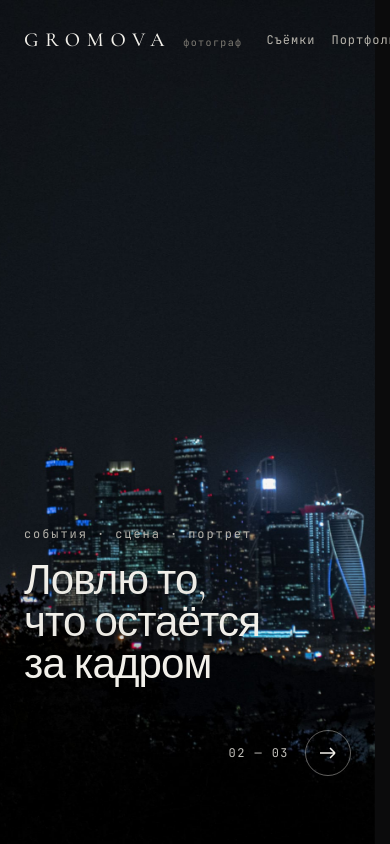
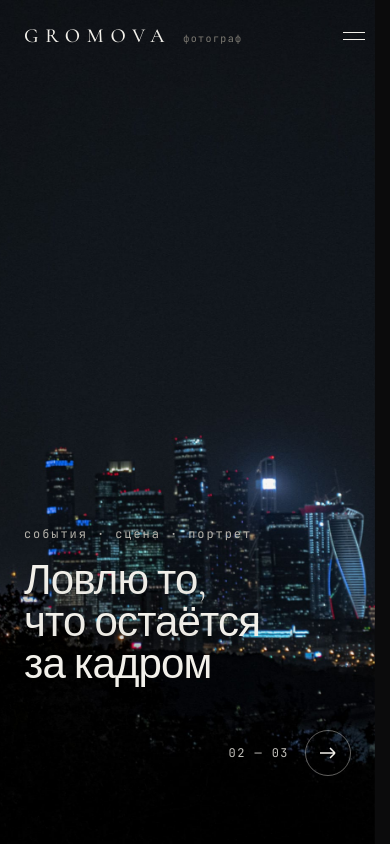
Before and after one commit to Danon29/GromovaProject, a Next.js app: page / in a window 390 px wide. Shown: the top 844 px of the page. Built offline with nearby package versions, Linux system fonts and the light colour scheme; no server answers.

Commit message:
mobile nav

```diff
--- a/src/app/globals.css
+++ b/src/app/globals.css
@@ -36,6 +36,12 @@ body {
   &:has(dialog[open]) {
     overflow: hidden;
   }
+
+  @media (max-width: 879px) {
+    &:has(nav[data-open="true"]) {
+      overflow: hidden;
+    }
+  }
 }
 
 
--- a/src/components/ContactForm/ContactForm.tsx
+++ b/src/components/ContactForm/ContactForm.tsx
@@ -44,7 +44,6 @@ export default function ContactForm() {
       </div>
       <input type="hidden" name="startedAt" ref={startedAtRef} />
       <SubmitButton />
-      resen
     </form>
   )
 }
--- a/src/components/Hero/Hero.module.css
+++ b/src/components/Hero/Hero.module.css
@@ -1,5 +1,5 @@
 .hero {
-    height: 100vh;
+    height: 100svh;
     position: relative;
     min-height: 640px;
     overflow: hidden;
--- a/src/components/Nav/Nav.module.css
+++ b/src/components/Nav/Nav.module.css
@@ -1,10 +1,6 @@
-
-@media (max-width: 880px) {
-    .wrapper { flex-wrap: wrap; }
-}
-
-
 .left {
+    position: relative;
+    z-index: 1;
     color: var(--color-text);
     text-decoration: none;
 
@@ -48,3 +44,47 @@
         color: var(--color-text)
     }
 }
+
+
+@media (max-width: 879px) {
+    .right {
+        position: fixed;
+        top: 0;
+        left: 0;
+        width: 100%;
+        height: 100dvh;
+        padding: calc(var(--nav-height) + 24px) var(--space-page-x) var(--space-page-y);
+        flex-direction: column;
+        align-items: flex-start;
+        justify-content: center;
+        gap: 8px;
+        background: rgba(11, 11, 12, 0.96);
+        -webkit-backdrop-filter: saturate(140%) blur(16px);
+        backdrop-filter: saturate(140%) blur(16px);
+
+        display: none;
+        opacity: 0;
+        transition:
+                opacity .3s ease,
+                display .3s allow-discrete;
+    }
+
+    nav[data-open="true"] .right {
+        display: flex;
+        opacity: 1;
+
+        @starting-style {
+            opacity: 0;
+        }
+    }
+
+    .link {
+        display: block;
+        padding: 12px 0; /* тап-зона ≥ 44px */
+        font-family: var(--font-display);
+        font-size: clamp(32px, 9vw, 44px);
+        font-weight: 300;
+        letter-spacing: -.01em;
+        color: var(--color-text);
+    }
+}
--- a/src/components/Nav/Nav.tsx
+++ b/src/components/Nav/Nav.tsx
@@ -9,7 +9,7 @@ export function Nav() {
         <span className={styles.logo}>GROMOVA</span>
         <span className={styles.photographer}>фотограф</span>
       </Link>
-      <ul className={styles.right}>
+      <ul id="site-menu" className={styles.right}>
         <li>
           <Link href="/#shoots" className={styles.link}>
             Съёмки
--- a/src/components/NavShell/nav-shell.module.css
+++ b/src/components/NavShell/nav-shell.module.css
@@ -35,3 +35,46 @@
     padding-top: 15px;
     padding-bottom: 15px;
 }
+
+.burger {
+    display: none;
+    position: relative;
+    z-index: 1;
+    width: 44px;
+    height: 44px;
+    margin: -10px -10px -10px 0;
+    padding: 0;
+    border: 0;
+    background: transparent;
+    color: var(--color-text);
+    cursor: pointer;
+    flex-shrink: 0;
+}
+
+.burgerLine {
+    position: absolute;
+    left: 11px;
+    width: 22px;
+    height: 1px;
+    background: currentColor;
+    transition: transform 0.3s ease, top 0.3s ease;
+}
+
+.burgerLine:nth-child(1) { top: 18px; }
+.burgerLine:nth-child(2) { top: 25px; }
+
+.burger[aria-expanded="true"] .burgerLine:nth-child(1) {
+    top: 21px;
+    transform: rotate(45deg);
+}
+
+.burger[aria-expanded="true"] .burgerLine:nth-child(2) {
+    top: 21px;
+    transform: rotate(-45deg);
+}
+
+@media (max-width: 879px) {
+    .burger {
+        display: block;
+    }
+}
--- a/src/components/NavShell/nav-shell.tsx
+++ b/src/components/NavShell/nav-shell.tsx
@@ -1,11 +1,12 @@
 'use client'
 
-import { ReactNode, useEffect, useRef, useState } from 'react'
+import { MouseEvent, ReactNode, useEffect, useRef, useState } from 'react'
 import styles from './nav-shell.module.css'
 
 export function NavShell({ children }: { children: ReactNode }) {
   const sentinelRef = useRef<HTMLDivElement | null>(null)
   const [solid, setSolid] = useState(false)
+  const [open, setOpen] = useState(false)
 
   useEffect(() => {
     const el = sentinelRef.current
@@ -22,10 +23,40 @@ export function NavShell({ children }: { children: ReactNode }) {
     }
   }, [])
 
+  useEffect(() => {
+    if (!open) return
+
+    const onKeyDown = (e: KeyboardEvent) => {
+      if (e.key === 'Escape') setOpen(false)
+    }
+
+    document.addEventListener('keydown', onKeyDown)
+    return () => document.removeEventListener('keydown', onKeyDown)
+  }, [open])
+
+  const handleNavClick = (e: MouseEvent<HTMLElement>) => {
+    if (open && (e.target as Element).closest('a')) setOpen(false)
+  }
+
+  const className = [styles.nav, solid && styles.solid].filter(Boolean).join(' ')
+
   return (
     <>
       <div ref={sentinelRef} className={styles.sentinel} aria-hidden="true" />
-      <nav className={solid ? `${styles.nav} ${styles.solid}` : styles.nav}>{children}</nav>
+      <nav className={className} data-open={open} onClick={handleNavClick}>
+        {children}
+        <button
+          type="button"
+          className={styles.burger}
+          aria-expanded={open}
+          aria-controls="site-menu"
+          aria-label={open ? 'Закрыть меню' : 'Открыть меню'}
+          onClick={() => setOpen((v) => !v)}
+        >
+          <span className={styles.burgerLine} />
+          <span className={styles.burgerLine} />
+        </button>
+      </nav>
     </>
   )
 }
```
